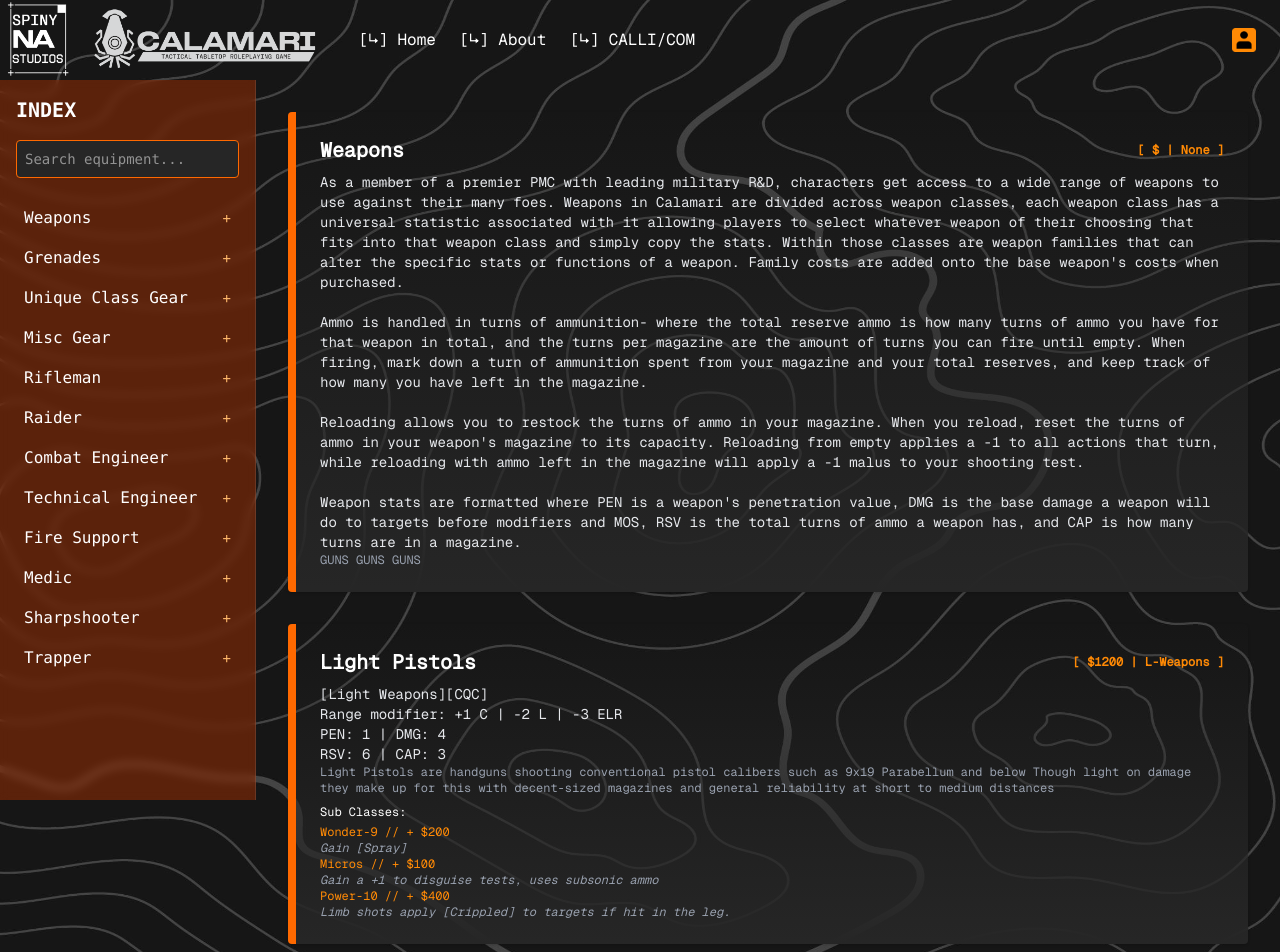
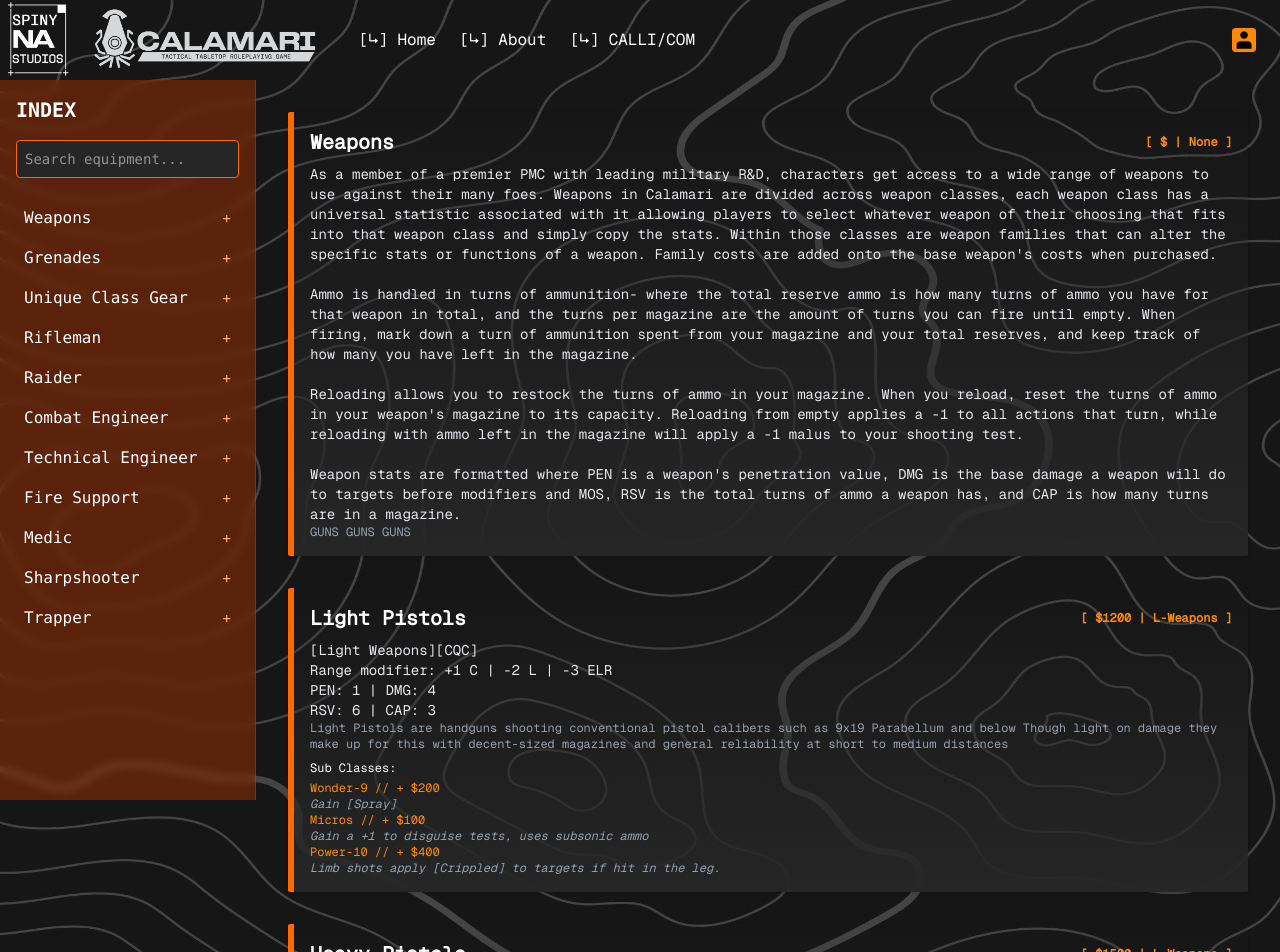
Before and after one commit to RudrNaik/CALLICOM, a React (Vite) app in the folder frontend/: page /CALLICOM/Armory in a window 1280 px wide. Shown: the top 952 px of the page. Built offline with nearby package versions, Linux system fonts and the light colour scheme.

Commit message:
Some style changes to the UI for the equipment view.

```diff
--- a/frontend/src/components/Compendium/EquipmentCard.jsx
+++ b/frontend/src/components/Compendium/EquipmentCard.jsx
@@ -1,37 +1,68 @@
 import React from "react";
+
+import RiflemanIcon from "../../assets/classIcons/Rifleman.png";
+import RaiderIcon from "../../assets/classIcons/Raider.png";
+import CombatEngineerIcon from "../../assets/classIcons/Combat_Engineer.png";
+import TechnicalEngineerIcon from "../../assets/classIcons/Technical_Engineer.png";
+import SupportIcon from "../../assets/classIcons/Support.png";
+import MedicIcon from "../../assets/classIcons/Medic.png";
+import SharpshooterIcon from "../../assets/classIcons/Sharpshooter.png";
+import TrapperIcon from "../../assets/classIcons/Trapper.png";
+
+const classIcons = {
+  Rifleman: RiflemanIcon,
+  Raider: RaiderIcon,
+  "Combat Engineer": CombatEngineerIcon,
+  "Technical Engineer": TechnicalEngineerIcon,
+  "Fire Support": SupportIcon,
+  Medic: MedicIcon,
+  Sharpshooter: SharpshooterIcon,
+  Trapper: TrapperIcon,
+};
 
 const GearCard = ({ gear }) => {
   return (
-    <section
+    <div
       id={gear.id}
-      className="scroll-mt-[130px] bg-gradient-to-t from-neutral-800 to-neutral-850 border-l-8 border-orange-500 p-6 rounded shadow"
+      className="relative bg-gradient-to-t from-neutral-800 to-neutral-850 border-l-6 border-orange-500 p-4 rounded-xs shadow"
       style={{ fontFamily: "Geist_Mono" }}
     >
-      <div className="flex justify-between items-center mb-2">
+      <div className="relative flex justify-between items-center mb-2">
         <h2 className="text-xl font-bold">{gear.title}</h2>
         <span className="text-xs text-orange-400 font-semibold">
           [ ${gear.cost} | {gear.class} ]
         </span>
       </div>
-      <p className="text-sm text-gray-200 whitespace-pre-line">
+      {gear.class in classIcons && (
+        <img
+          src={classIcons[gear.class]}
+          className="absolute right-10 top-1/2 z-0 -translate-y-1/2 size-50 opacity-15 object-contain pointer-events-none"
+        />
+      )}
+      <p className=" relative text-sm text-gray-200 whitespace-pre-line">
         {gear.rulesText}
       </p>
-      <p className="text-xs text-gray-400 whitespace-pre-line">
+      <p className="relative text-xs text-gray-400 whitespace-pre-line">
         {gear.description}
       </p>
 
       {gear?.families && (
-        <p className="whitespace-pre-line text-xs mt-2 mb-1">Sub Classes: </p>
+        <p className="relative whitespace-pre-line text-xs mt-2 mb-1">
+          Sub Classes:{" "}
+        </p>
       )}
 
       {gear?.families?.map((family) => (
-        <div key={family.id} className="text-xs">
-          <div className="text-orange-400">{family.family} // + ${family.cost}</div>
-          <div className="text-xs italic text-gray-400 whitespace-pre-line">{family.effect}</div>
+        <div key={family.id} className="relative text-xs">
+          <div className="text-orange-400">
+            {family.family} // + ${family.cost}
+          </div>
+          <div className="text-xs italic text-gray-400 whitespace-pre-line">
+            {family.effect}
+          </div>
         </div>
       ))}
-
-    </section>
+    </div>
   );
 };
 
```
Also changed, not shown: frontend/src/components/Compendium/EquipmentView.jsx (+6 -12 lines), frontend/src/data/Equipment.json.
